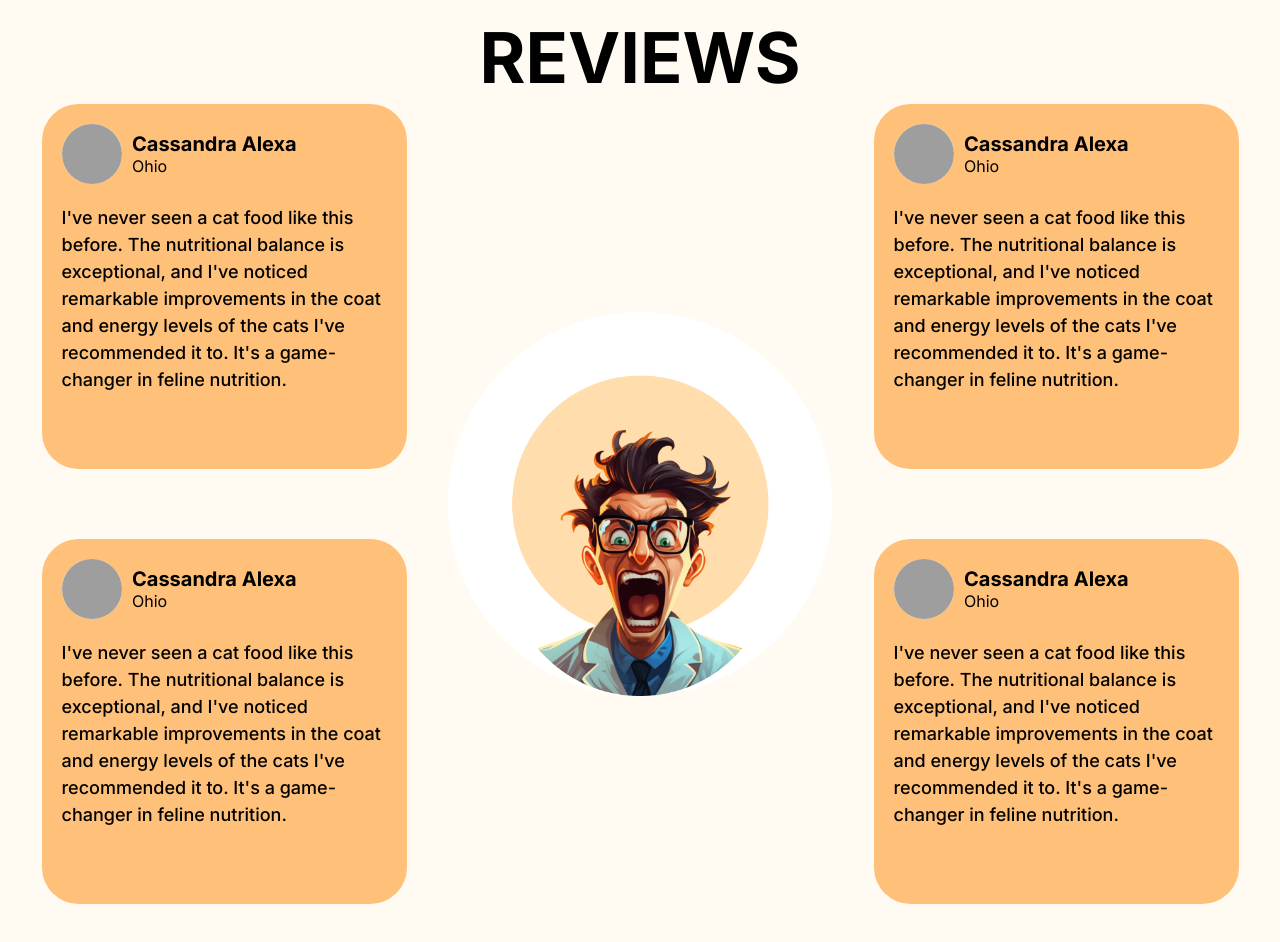
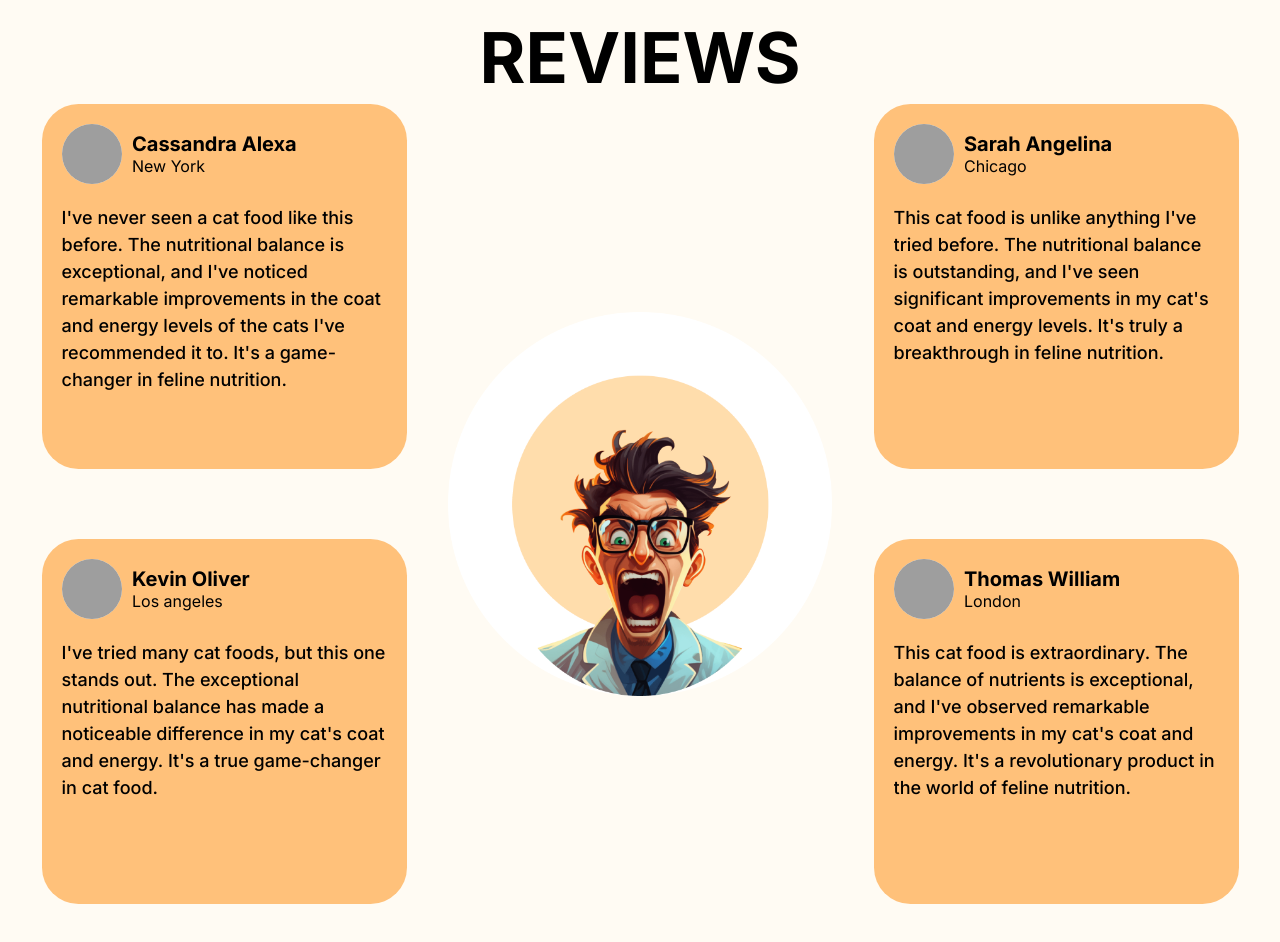
Before and after one commit to Sikoo54/friskay-website, a website: page index.html in a window 1280 px wide. Shown: the part 3080-4022 px from the top of the page. Drawn offline with Linux system fonts and the light colour scheme; grey boxes are pictures that could not be loaded; a script that the page names is missing.

Commit message:
reviews perfection

```diff
--- a/index.html
+++ b/index.html
@@ -112,7 +112,7 @@
               </div>
               <div class="profile-details-container">
                 <p class="profile-details profile-name">Cassandra Alexa</p>
-                <p class="profile-details profile-location">Ohio</p>
+                <p class="profile-details profile-location">New York</p>
               </div>
               <div class="profile-desc">
                 <p>
@@ -126,20 +126,20 @@
             <div class="profile-cont second-left">
               <div class="profile-img">
                 <img
-                  src="https://images.unsplash.com/photo-1438761681033-6461ffad8d80?q=80&w=2070&auto=format&fit=crop&ixlib=rb-4.0.3&ixid=M3wxMjA3fDB8MHxwaG90by1wYWdlfHx8fGVufDB8fHx8fA%3D%3D"
+                  src="https://images.unsplash.com/photo-1499996860823-5214fcc65f8f?q=80&w=1966&auto=format&fit=crop&ixlib=rb-4.0.3&ixid=M3wxMjA3fDB8MHxwaG90by1wYWdlfHx8fGVufDB8fHx8fA%3D%3D"
                   alt=""
                 />
               </div>
               <div class="profile-details-container">
-                <p class="profile-details profile-name">Cassandra Alexa</p>
-                <p class="profile-details profile-location">Ohio</p>
+                <p class="profile-details profile-name">Kevin Oliver</p>
+                <p class="profile-details profile-location">Los angeles</p>
               </div>
               <div class="profile-desc">
                 <p>
-                  I've never seen a cat food like this before. The nutritional
-                  balance is exceptional, and I've noticed remarkable
-                  improvements in the coat and energy levels of the cats I've
-                  recommended it to. It's a game-changer in feline nutrition.
+                  I've tried many cat foods, but this one stands out. The
+                  exceptional nutritional balance has made a noticeable
+                  difference in my cat's coat and energy. It's a true
+                  game-changer in cat food.
                 </p>
               </div>
             </div>
@@ -153,40 +153,40 @@
             <div class="profile-cont first-right">
               <div class="profile-img">
                 <img
-                  src="https://images.unsplash.com/photo-1438761681033-6461ffad8d80?q=80&w=2070&auto=format&fit=crop&ixlib=rb-4.0.3&ixid=M3wxMjA3fDB8MHxwaG90by1wYWdlfHx8fGVufDB8fHx8fA%3D%3D"
+                  src="https://images.unsplash.com/photo-1573496359142-b8d87734a5a2?q=80&w=1976&auto=format&fit=crop&ixlib=rb-4.0.3&ixid=M3wxMjA3fDB8MHxwaG90by1wYWdlfHx8fGVufDB8fHx8fA%3D%3D"
                   alt=""
                 />
               </div>
               <div class="profile-details-container">
-                <p class="profile-details profile-name">Cassandra Alexa</p>
-                <p class="profile-details profile-location">Ohio</p>
+                <p class="profile-details profile-name">Sarah Angelina</p>
+                <p class="profile-details profile-location">Chicago</p>
               </div>
               <div class="profile-desc">
                 <p>
-                  I've never seen a cat food like this before. The nutritional
-                  balance is exceptional, and I've noticed remarkable
-                  improvements in the coat and energy levels of the cats I've
-                  recommended it to. It's a game-changer in feline nutrition.
+                  This cat food is unlike anything I've tried before. The
+                  nutritional balance is outstanding, and I've seen significant
+                  improvements in my cat's coat and energy levels. It's truly a
+                  breakthrough in feline nutrition.
                 </p>
               </div>
             </div>
             <div class="profile-cont second-right">
               <div class="profile-img">
                 <img
-                  src="https://images.unsplash.com/photo-1438761681033-6461ffad8d80?q=80&w=2070&auto=format&fit=crop&ixlib=rb-4.0.3&ixid=M3wxMjA3fDB8MHxwaG90by1wYWdlfHx8fGVufDB8fHx8fA%3D%3D"
+                  src="https://images.unsplash.com/photo-1548454782-15b189d129ab?q=80&w=1976&auto=format&fit=crop&ixlib=rb-4.0.3&ixid=M3wxMjA3fDB8MHxwaG90by1wYWdlfHx8fGVufDB8fHx8fA%3D%3D"
                   alt=""
                 />
               </div>
               <div class="profile-details-container">
-                <p class="profile-details profile-name">Cassandra Alexa</p>
-                <p class="profile-details profile-location">Ohio</p>
+                <p class="profile-details profile-name">Thomas William</p>
+                <p class="profile-details profile-location">London</p>
               </div>
               <div class="profile-desc">
                 <p>
-                  I've never seen a cat food like this before. The nutritional
-                  balance is exceptional, and I've noticed remarkable
-                  improvements in the coat and energy levels of the cats I've
-                  recommended it to. It's a game-changer in feline nutrition.
+                  This cat food is extraordinary. The balance of nutrients is
+                  exceptional, and I've observed remarkable improvements in my
+                  cat's coat and energy. It's a revolutionary product in the
+                  world of feline nutrition.
                 </p>
               </div>
             </div>
```
